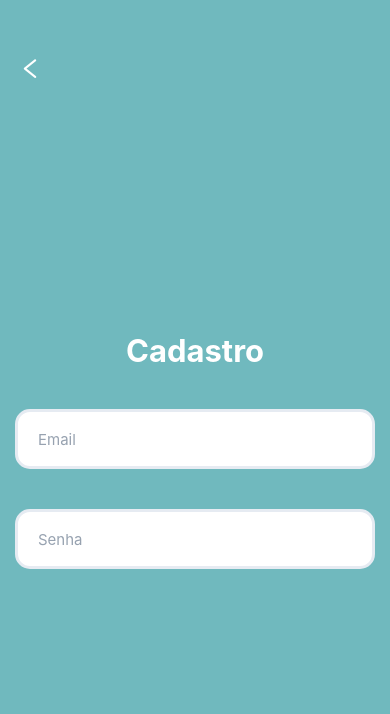
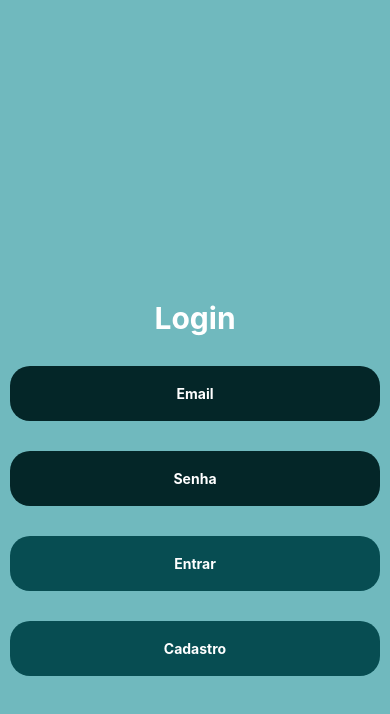
Before and after one commit to GabrielnPimentel/DesenvolvimentoAppMobile-G3, a React Native app in the folder pocketChef/: screen /TabFavoritos in a window 390 px wide. Shown: the top 714 px of the page. Built offline with nearby package versions, Linux system fonts and the light colour scheme.

Commit message:
fix: app tsx routes

```diff
--- a/pocketChef/App.tsx
+++ b/pocketChef/App.tsx
@@ -6,7 +6,7 @@ export default function App() {
   return (
     <>
       <StatusBar style="auto" />
-      <Cadastro />
+      <Routes />
     </>
   );
 }
```
